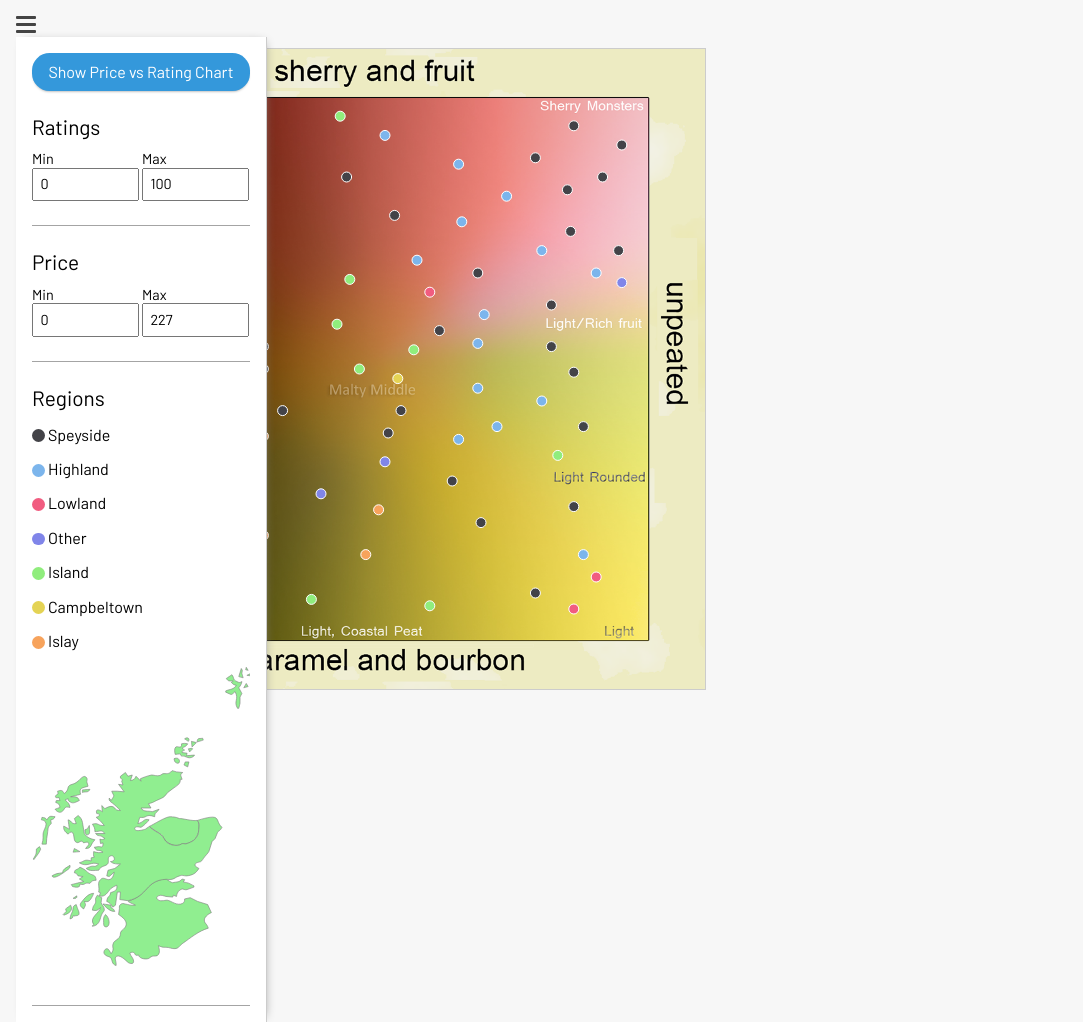
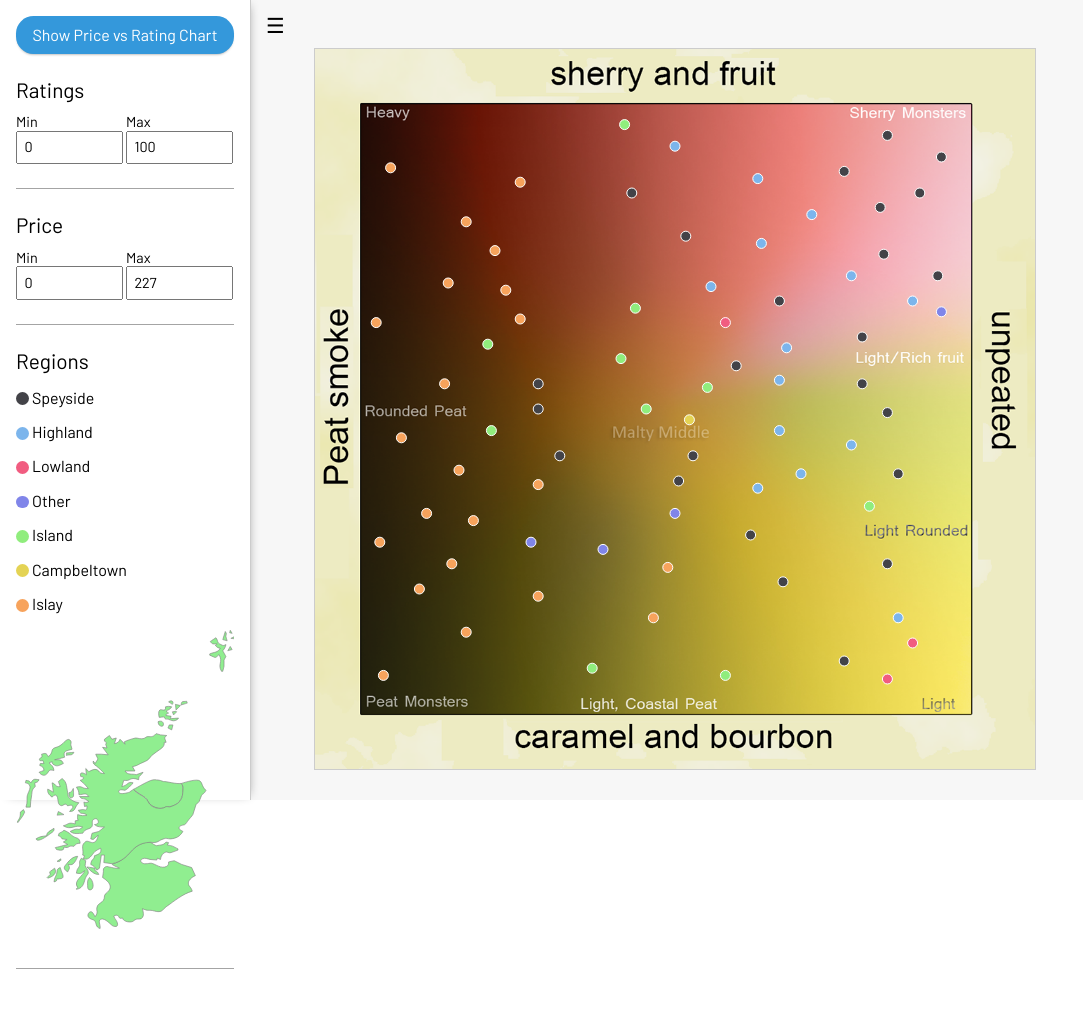
Before and after one commit to kurt1288/scotchgit, a website built with webpack: page index.html in a window 1280 px wide. Shown: the whole page, without its empty margins (0-1083 px from the left). After the commit the page ends 800 px from the top, so only its background shows below. Built offline with nearby package versions, Linux system fonts and the light colour scheme.

Commit message:
get the sidebar menu working

```diff
--- a/index.html
+++ b/index.html
@@ -10,12 +10,10 @@
     <script src="./dist/bundle.js" type="module"></script>
 </head>
 <body>
-    <div id="hamburger">
-        <input type="checkbox" id="menuShown" checked>
-        <div class="menuStripe"></div>
-        <div class="menuStripe"></div>
-        <div class="menuStripe"></div>
-        <div id="controls">
+    <input type="checkbox" id="menuShown" checked>
+    <div id="container">
+        <label for="menuShown" id="menuToggle" title="Toggle Menu">&#9776;</label>
+        <div id="sideBar">
             <div>
                 <div id="chartSwap">
                     <button type="button" id="chartSwapButton" data-chart-type="map">Show Price vs Rating Chart</button>
@@ -57,11 +55,13 @@
                 </div>
             </div>
         </div>
+        <div id="content">
+            <div id="chartContainer">
+                <canvas id="mapChart" class="map"></canvas>
+            </div>
+            <div id="scotchInfoContainer"></div>
+        </div>
     </div>
-    <div id="chartContainer">
-        <canvas id="mapChart" class="map"></canvas>
-    </div>
-    <div id="scotchInfoContainer"></div>
     <template id="regionSelectorTemplate">
         <div class="checkbox-container">
             <input type="checkbox" class="regionFilters" checked>
```
Also changed, not shown: dist/styles.css.
